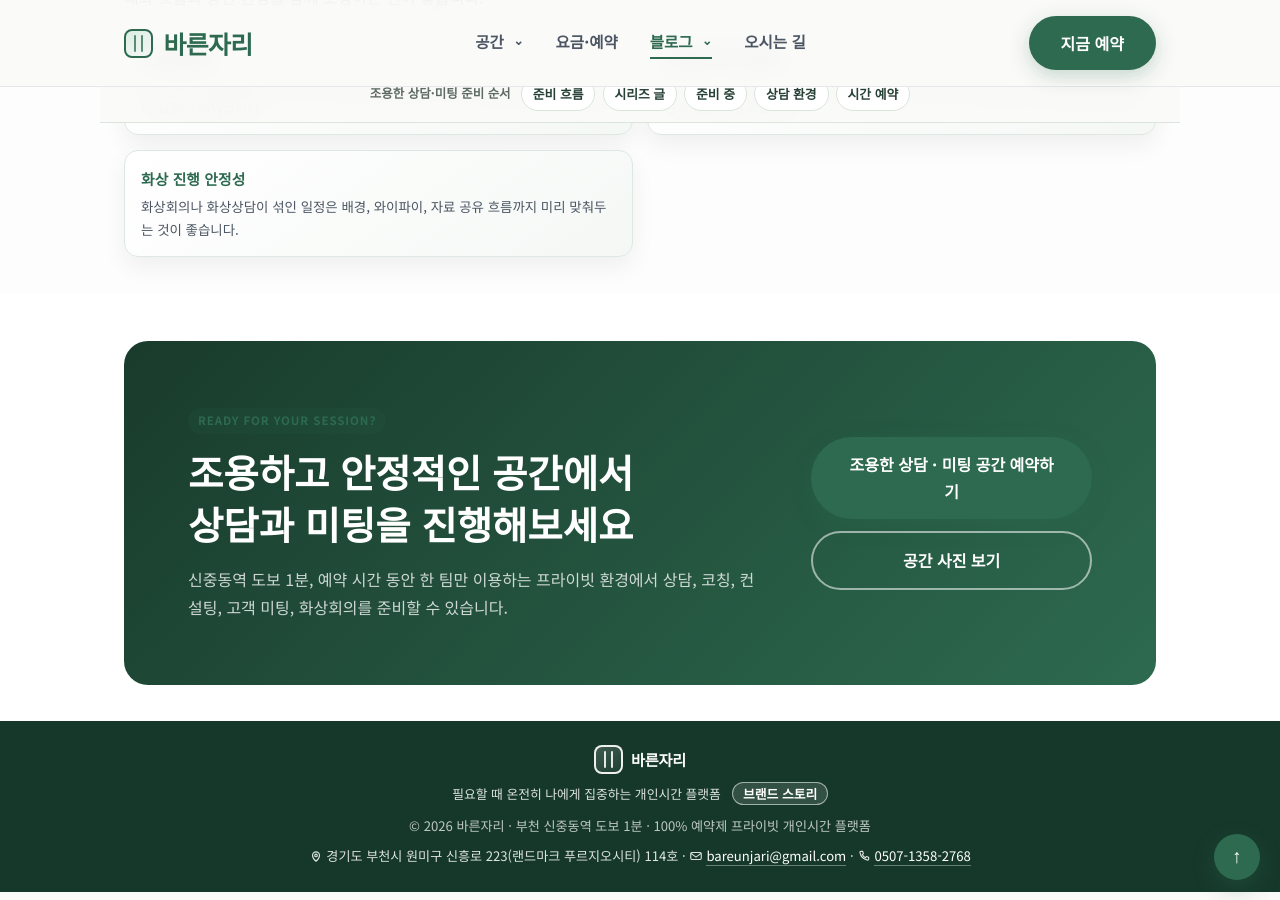
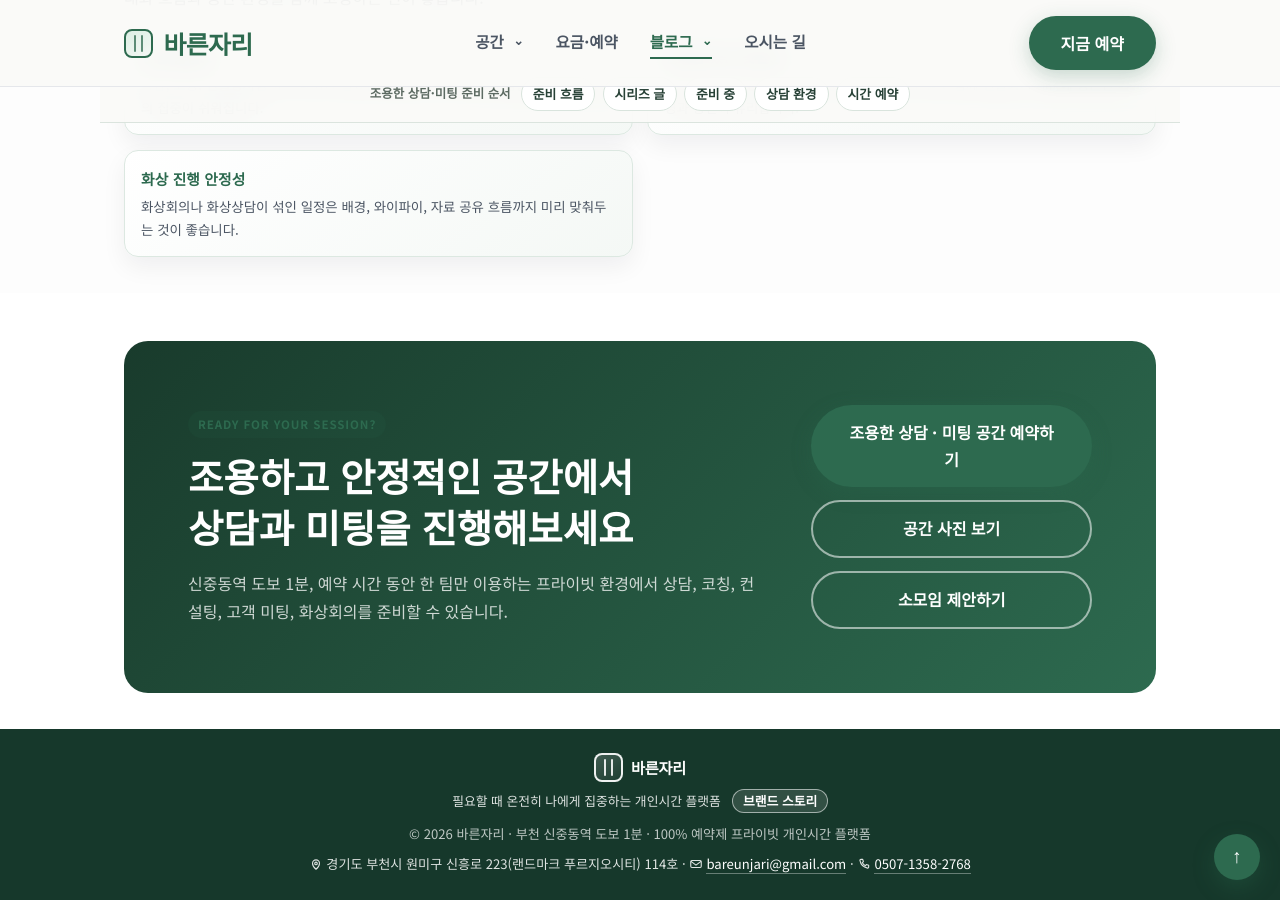
Before and after one commit to bareunspace/blog, a Jekyll site: the page built from meeting.html, in a window 1280 px wide and 900 px high, scrolled down 3673 px. Built offline with Jekyll 4.4.1, drawn with Linux system fonts in a browser that asks for light colours.

Commit message:
Add community CTA to meeting hub

```diff
--- a/meeting.html
+++ b/meeting.html
@@ -215,6 +215,7 @@
         <div class="blog-conversion-actions">
           <a href="https://m.place.naver.com/place/2041312316/ticket" target="_blank" rel="noopener noreferrer" class="btn-primary" data-cta="meeting_hub_booking">조용한 상담 · 미팅 공간 예약하기</a>
           <a href="/index.html#space" class="btn-outline">공간 사진 보기</a>
+          <a href="/community/#forms-needed" class="btn-outline">소모임 제안하기</a>
         </div>
       </div>
     </div>
```
